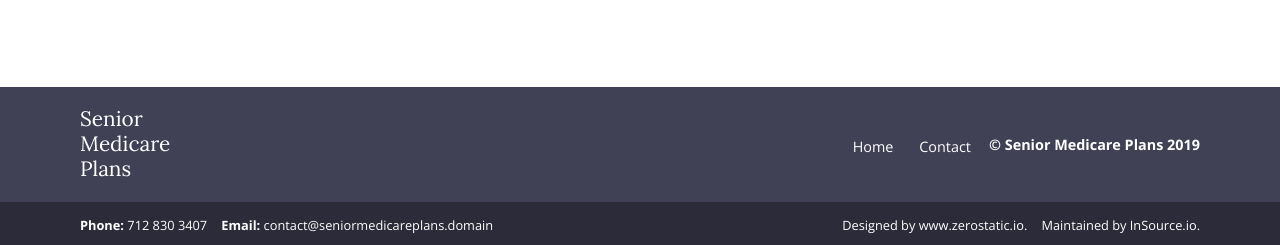
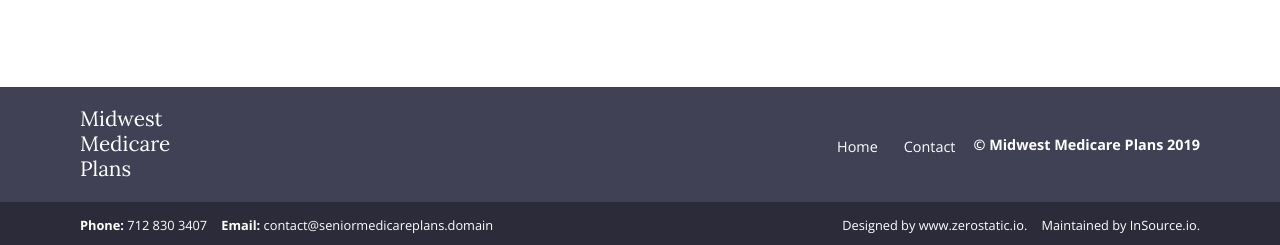
Before and after one commit to InSourceSoftware/midwestmedicareplans.com, a Jekyll site: the page built from index.html, in a window 1280 px wide. Shown: the part 1649-1894 px from the top of the page. Built offline with Jekyll 4.4.1, drawn with Linux system fonts in a browser that asks for light colours.

Commit message:
Updated Config

```diff
--- a/_config.yml
+++ b/_config.yml
@@ -1,5 +1,5 @@
 ---
-title: Senior Medicare Plans
+title: Midwest Medicare Plans
 timezone: UTC
 collections:
   plans:
```
